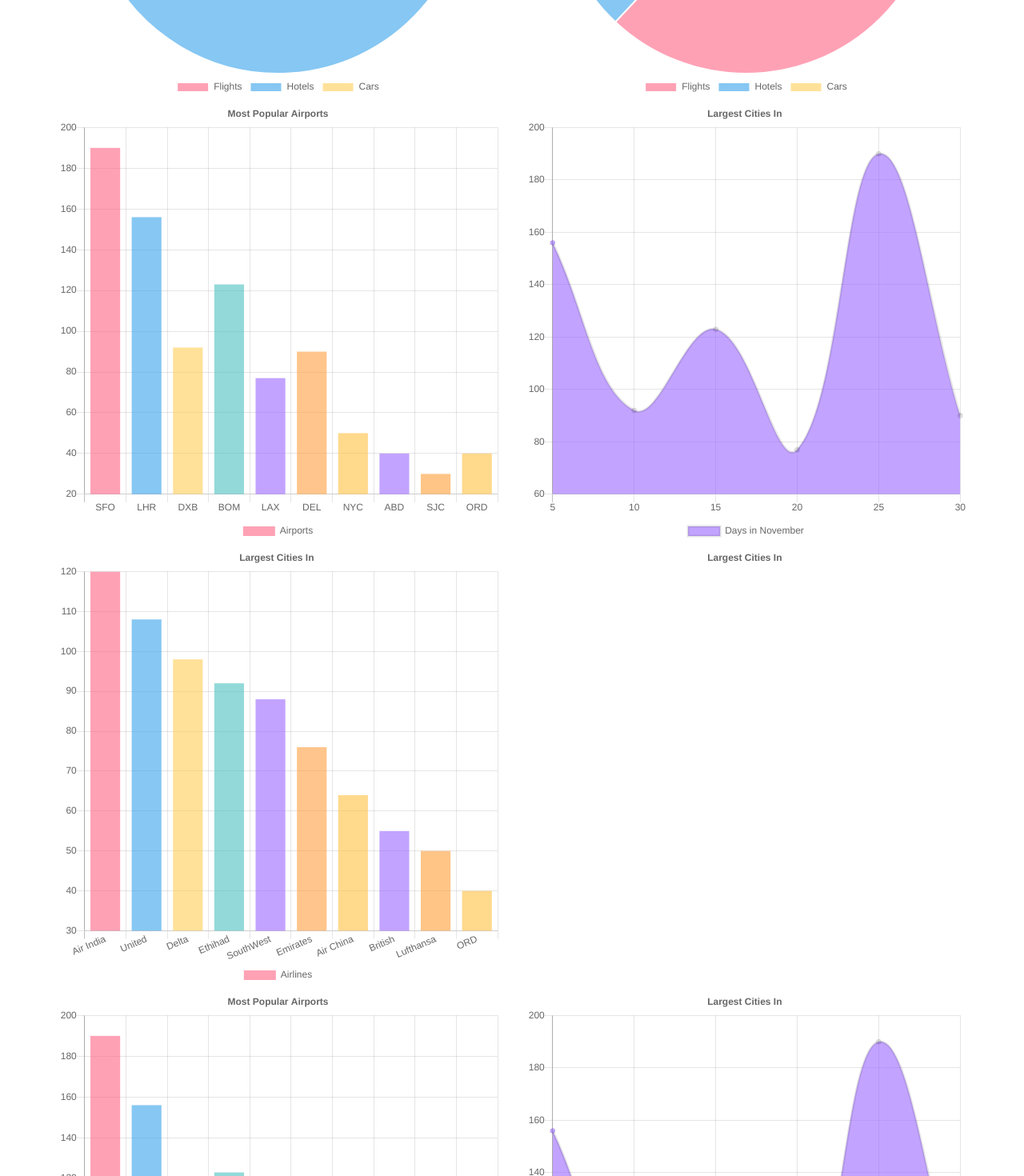
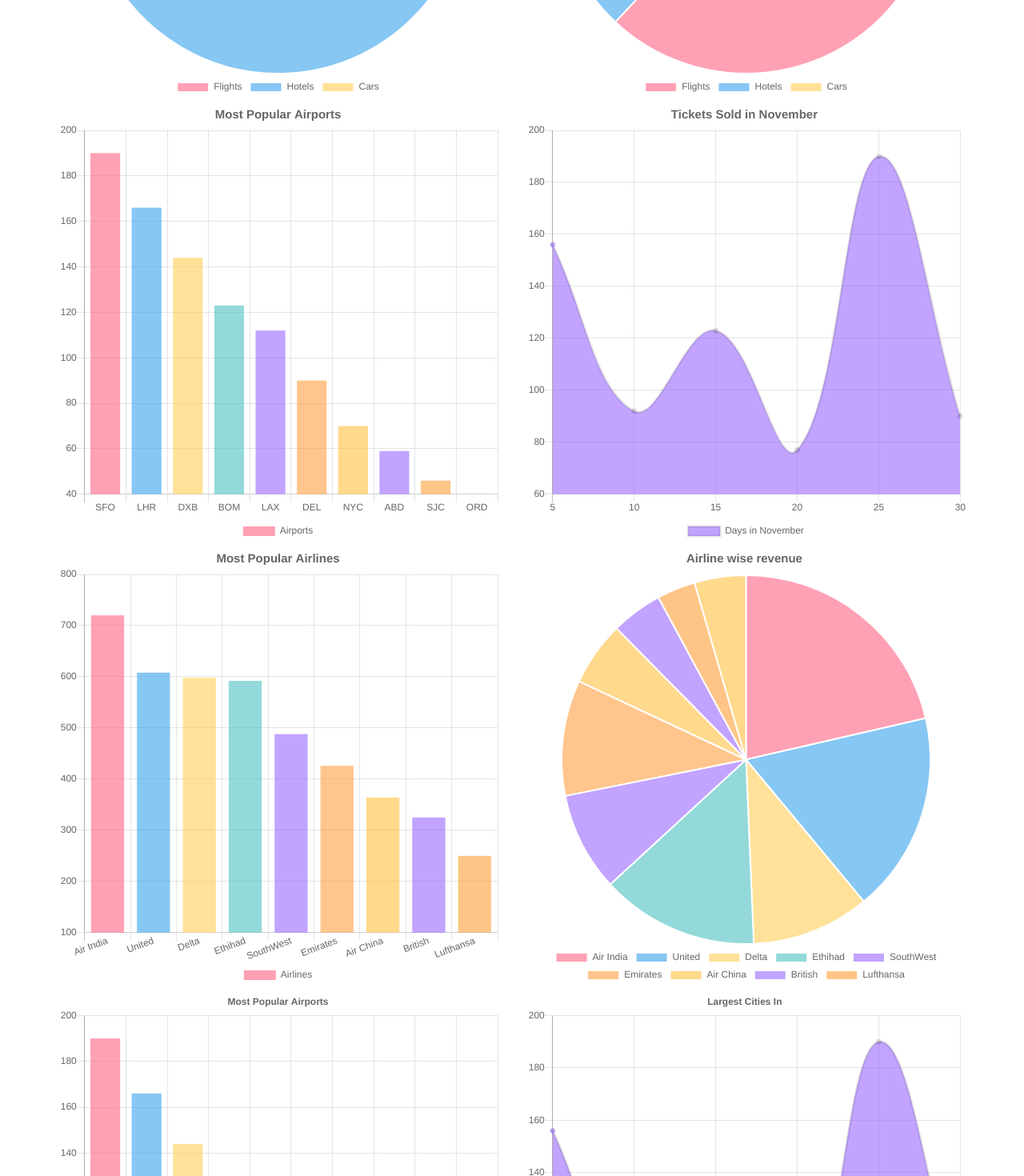
Before and after one commit to Akshay-agarwal/Charezard, a React (Create React App) app: page / in a window 1280 px wide. Shown: the part 580-2050 px from the top of the page at 80% size. Built offline with nearby package versions, Linux system fonts and the light colour scheme.

Commit message:
flight complete

```diff
--- a/src/App.js
+++ b/src/App.js
@@ -15,7 +15,8 @@ class App extends Component {
       carData:{},
       flightData:{},
       novFlightBookings:{},
-      airlineData:{}
+      airlineData:{},
+      revenueAirline:{}
     }
   }
 
@@ -73,14 +74,14 @@ class App extends Component {
             label:'Airports',
             data:[
               190,
-              156,
-              92,
+              166,
+              144,
               123,
-              77,
+              112,
               90,
-              50,
-              40,
-              30,
+              70,
+              59,
+              46,
               40,
 
             ],
@@ -122,22 +123,21 @@ class App extends Component {
       },
 
       airlineData:{
-        labels: ['Air India', 'United', 'Delta', 'Ethihad', 'SouthWest', 'Emirates', 'Air China', 'British','Lufthansa', 'ORD'],
+        labels: ['Air India', 'United', 'Delta', 'Ethihad', 'SouthWest', 'Emirates', 'Air China', 'British','Lufthansa'],
         datasets:[
           {
             label:'Airlines',
             data:[
-              120,
-              108,
-              98,
-              92,
-              88,
-              76,
-              64,
-              55,
-              50,
-              40,
-              32
+              720,
+              608,
+              598,
+              592,
+              488,
+              426,
+              364,
+              325,
+              250,
+              120
             ],
             backgroundColor:[
               'rgba(255, 99, 132, 0.6)',
@@ -152,6 +152,41 @@ class App extends Component {
               'rgba(255, 192, 64, 0.6)',
               'rgba(255, 192, 64, 0.6)',
               'rgba(123, 192, 64, 0.6)'
+            ]
+          }
+        ]
+      },
+
+      revenueAirline:{
+        labels: ['Air India', 'United', 'Delta', 'Ethihad', 'SouthWest', 'Emirates', 'Air China', 'British','Lufthansa'],
+        datasets:[
+          {
+            label:'Airports',
+            data:[
+              190,
+              156,
+              92,
+              123,
+              77,
+              90,
+              50,
+              40,
+              30,
+              40,
+
+            ],
+            backgroundColor:[
+              'rgba(255, 99, 132, 0.6)',
+              'rgba(54, 162, 235, 0.6)',
+              'rgba(255, 206, 86, 0.6)',
+              'rgba(75, 192, 192, 0.6)',
+              'rgba(153, 102, 255, 0.6)',
+              'rgba(255, 159, 64, 0.6)',
+              'rgba(255, 192, 64, 0.6)',
+              'rgba(153, 102, 255, 0.6)',
+              'rgba(255, 159, 55, 0.6)',
+              'rgba(255, 192, 64, 0.6)',
+              'rgba(255, 99, 132, 0.6)'
             ]
           }
         ]
@@ -174,6 +209,7 @@ class App extends Component {
         <FlightChart novFlightBookings={this.state.novFlightBookings}
                      flightData={this.state.flightData}
                      airlineData={this.state.airlineData}
+                     revenueAirline={this.state.revenueAirline}
                      legendPosition="bottom"/>
         <CarChart novFlightBookings={this.state.novFlightBookings}
                   flightData={this.state.flightData}
--- a/src/components/Chart.js
+++ b/src/components/Chart.js
@@ -1,5 +1,5 @@
 import React, {Component} from 'react';
-import {Pie} from 'react-chartjs-2';
+import {Doughnut} from 'react-chartjs-2';
 class Chart extends Component{
   constructor(props){
     super(props);
@@ -19,19 +19,20 @@ class Chart extends Component{
         <div className="container">
           <div className="row">
             <div className="col-lg-6">
-              <Pie
+              <Doughnut
                 data={this.state.chartBookingData}
                 width={100}
                 height={100}
                 options={{
                   title:{display:this.props.displayTitle,
                   text:'Different Types of Bookings(%)',
-                  fontSize:20}, legend:{display:this.props.displayLegend,
+                  fontSize:20},
+                  legend:{display:this.props.displayLegend,
                   position:this.props.legendPosition}}}
               />
             </div>
             <div className="col-lg-6">
-              <Pie
+              <Doughnut
                 data={this.state.chartRevenueDataData}
                 width={100}
                 height={100}
--- a/src/components/FlightChart.js
+++ b/src/components/FlightChart.js
@@ -7,7 +7,8 @@ class FlightChart extends Component{
         this.state = {
           novFlightBookings:props.novFlightBookings,
           flightData:props.flightData,
-          airlineData:props.airlineData
+          airlineData:props.airlineData,
+          revenueAirline:props.revenueAirline
         }
     }
 
@@ -22,7 +23,7 @@ class FlightChart extends Component{
             <div className="chart">
                 <div className="container">
                     <div className="row">
-                        <div className="col-sm-6">
+                        <div className="col-lg-6">
                             <Bar
                                 data={this.state.flightData}
                                 width={70}
@@ -31,7 +32,7 @@ class FlightChart extends Component{
                                     title:{
                                         display:this.props.displayTitle,
                                         text:'Most Popular Airports',
-                                        fontSize:12
+                                        fontSize:15
                                     },
                                     legend:{
                                         display:this.props.displayLegend,
@@ -40,7 +41,7 @@ class FlightChart extends Component{
                                 }}
                             />
                         </div>
-                        <div className="col-sm-6">
+                        <div className="col-lg-6">
                             <Line
                                 data={this.state.novFlightBookings}
                                 width={70}
@@ -48,8 +49,8 @@ class FlightChart extends Component{
                                 options={{
                                     title:{
                                         display:this.props.displayTitle,
-                                        text:'Largest Cities In ',
-                                        fontSize:12
+                                        text:'Tickets Sold in November ',
+                                        fontSize:15
                                     },
                                     legend:{
                                         display:this.props.displayLegend,
@@ -68,8 +69,8 @@ class FlightChart extends Component{
                                 options={{
                                     title:{
                                         display:this.props.displayTitle,
-                                        text:'Largest Cities In ',
-                                        fontSize:12
+                                        text:'Most Popular Airlines',
+                                        fontSize:15
                                     },
                                     legend:{
                                         display:this.props.displayLegend,
@@ -78,16 +79,16 @@ class FlightChart extends Component{
                                 }}
                             />
                         </div>
-                        <div className="col-sm-6">
+                        <div className="col-lg-6">
                           <Pie
-                                data={this.state.carData}
+                            data={this.state.revenueAirline}
                             width={70}
                             height={70}
                             options={{
                               title:{
                                 display:this.props.displayTitle,
-                                        text:'Largest Cities In ',
-                                        fontSize:12
+                                text:'Airline wise revenue ',
+                                fontSize:15
                               },
                               legend:{
                                 display:this.props.displayLegend,
@@ -96,6 +97,7 @@ class FlightChart extends Component{
                             }}
                           />
                         </div>
+
                     </div>
                 </div>
             </div>
```
Lines whose indentation alone changed are shown as unchanged.
